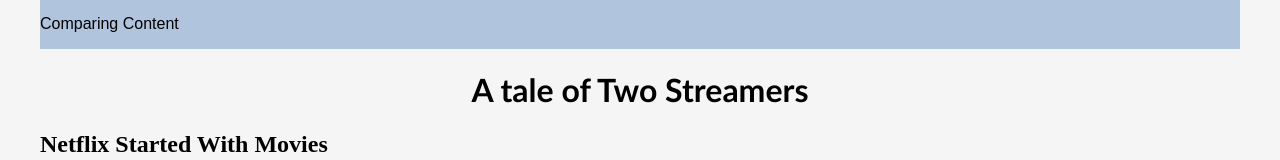
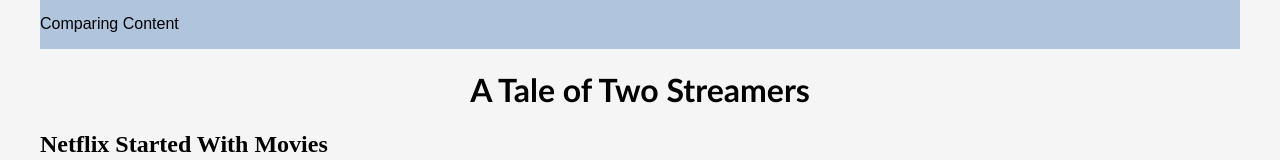
Before and after one commit to jaymelo1/Homework-4B, a plain HTML site: page index.html in a window 1280 px wide. Shown: the part 159-319 px from the top of the page. Drawn offline with Linux system fonts and the light colour scheme.

Commit message:
Update index.html

```diff
--- a/index.html
+++ b/index.html
@@ -19,7 +19,7 @@
                  <ul>
             <nav>
         </header>
-        <h1>A tale of Two Streamers</h1>
+        <h1>A Tale of Two Streamers</h1>
         <main>
             <section>
                 <h2>Netflix Started With Movies</h2>
```
